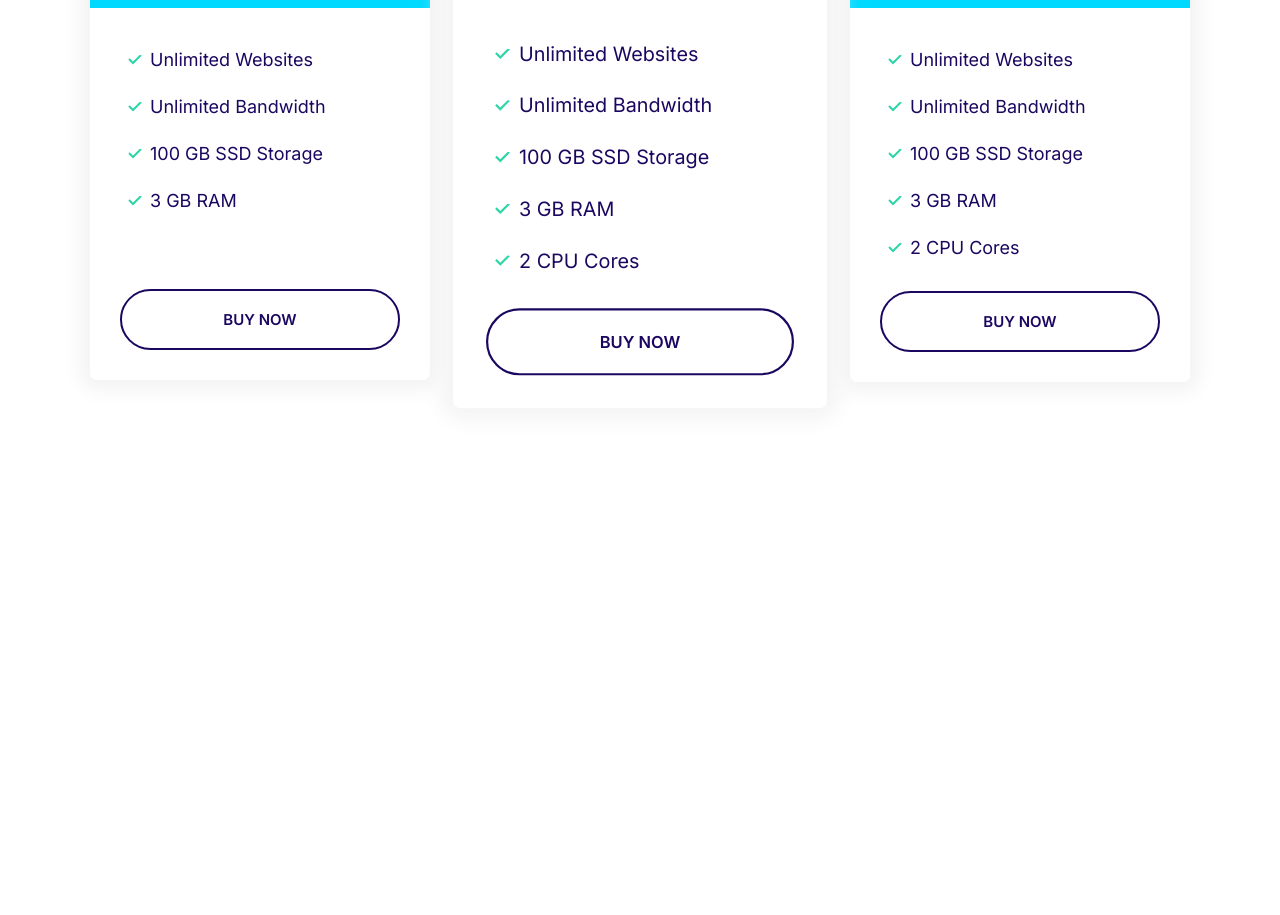
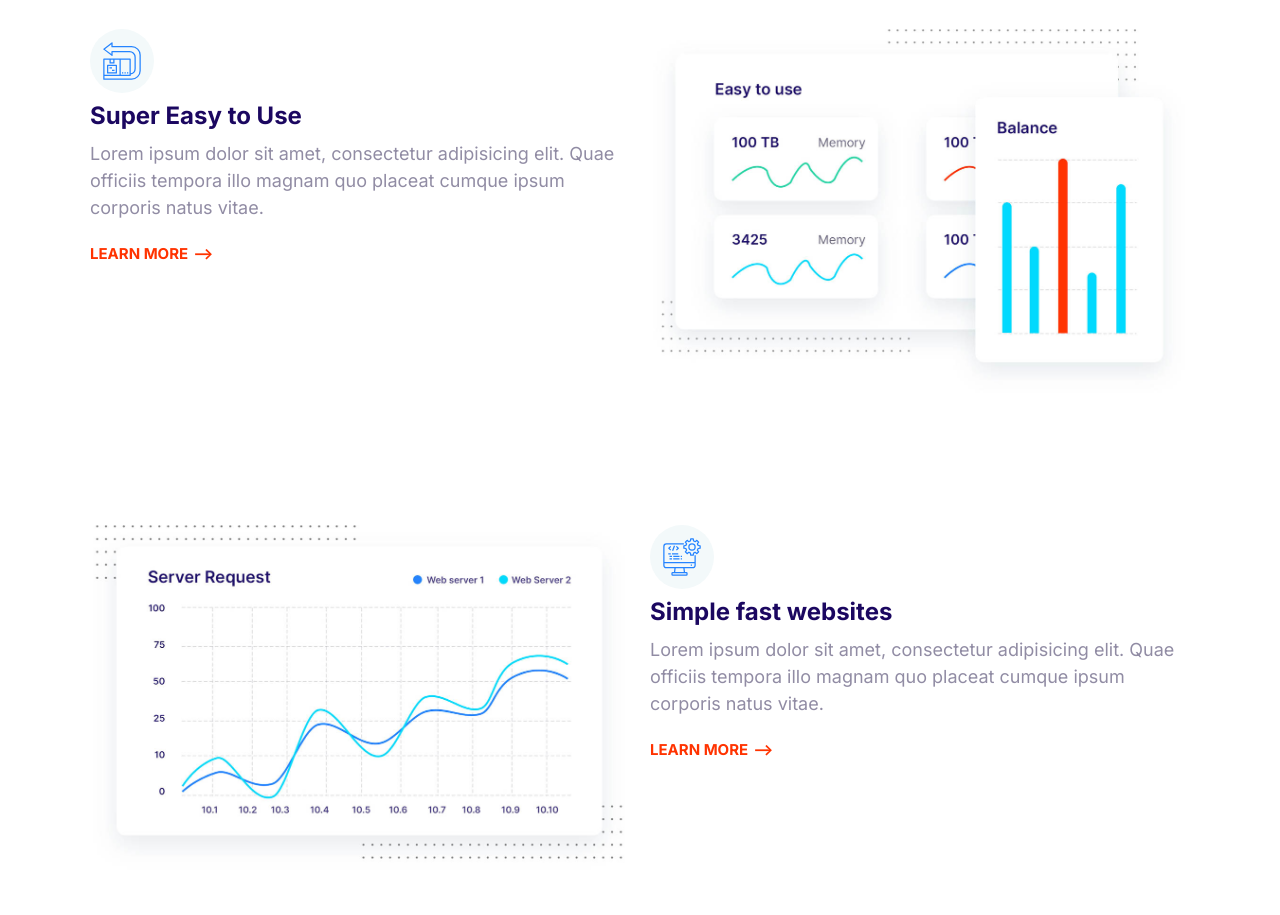
Before and after one commit to Khamoor/web_hosting, a plain HTML site: page index.html in a window 1280 px wide. Shown: the part 205-1120 px from the top of the page. Before the commit the page ends 800 px from the top, so only its background shows below. Drawn offline with Linux system fonts and the light colour scheme.

Commit message:
Build the block-feature component.

```diff
--- a/css/styles.css
+++ b/css/styles.css
@@ -816,3 +816,28 @@ a {
   max-width: 500px;
   margin: 0 auto;
 }
+
+/* Features */
+
+.feature {
+  gap: 4rem 2rem;
+  margin: 12rem 0;
+}
+
+.feature:first-of-type {
+  margin-top: 6rem;
+}
+
+.feature__heading {
+  margin: 1rem 0;
+}
+
+.feature__image {
+  width: 100%;
+}
+
+@media screen and (min-width: 768px) {
+  .feature:nth-of-type(even) .feature__content {
+    order: 2;
+  }
+}
--- a/index.html
+++ b/index.html
@@ -13,78 +13,74 @@
 </head>
 
 <body>
-    <section class="block container block-plans">
-        <div class="grid grid--1x3">
-            <div class="plan">
-                <div class="card card--secondary">
-                    <header class="card__header">
-                        <h3 class="plan__name">Entry</h3>
-                        <div class="card__header__spacing">
-                            <span class="plan__price">$14</span>
-                            <span class="plan__billing-cycle">/month</span>
-                            <span class="badge badge--secondary badge--small">10% OFF</span>
-                        </div>
-                        <span class="plan__description">Easy start on the cloud</span>
-                    </header>
-                    <div class="card__body">
-                        <ul class="list list--tick">
-                            <li class="list__item">Unlimited Websites</li>
-                            <li class="list__item">Unlimited Bandwidth</li>
-                            <li class="list__item">100 GB SSD Storage</li>
-                            <li class="list__item">3 GB RAM</li>
-                            <li class="list__item-empty"></li>
-                        </ul>
-                        <button class="btn btn--outline btn--block">Buy Now</button>
-                    </div>
-                </div>
+    <section class="block container">
+        <header class="block__header">
+            <h2>Host On The Cloud to Keep Growing</h2>
+            <p>Lorem ipsum dolor sit amet consectetur, adipisicing elit. Omnis, aspernatur.</p>
+        </header>
+        <article class="grid grid--1x2 feature">
+            <div class="feature__content">
+                <span class="icon-container">
+                    <svg class="icon icon--primary">
+                        <use xlink:href="images/sprite.svg#easy"></use>
+                    </svg>
+                </span>
+                <h3 class="feature__heading">Super Easy to Use</h3>
+                <p>
+                    Lorem ipsum dolor sit amet, consectetur adipisicing elit. Quae officiis tempora illo magnam quo
+                    placeat
+                    cumque ipsum corporis natus vitae.
+                </p>
+                <a href="#" class="link-arrow">Learn More</a>
             </div>
-            <div class="plan plan--popular">
-                <div class="card card--primary">
-                    <header class="card__header">
-                        <h3 class="plan__name">Business</h3>
-                        <div class="card__header__spacing">
-                            <span class="plan__price">$24</span>
-                            <span class="plan__billing-cycle">/month</span>
-                            <span class="badge badge--primary badge--small">20% OFF</span>
-                        </div>
-                        <span class="plan__description">Optimal Cloud Experience</span>
-                    </header>
-                    <div class="card__body">
-                        <ul class="list list--tick">
-                            <li class="list__item">Unlimited Websites</li>
-                            <li class="list__item">Unlimited Bandwidth</li>
-                            <li class="list__item">100 GB SSD Storage</li>
-                            <li class="list__item">3 GB RAM</li>
-                            <li class="list__item">2 CPU Cores</li>
-                        </ul>
-                        <button class="btn btn--outline btn--block">Buy Now</button>
-                    </div>
-                </div>
+            <picture>
+                <source type="images/webp" srcset="images/easy.webp 1x, images/easy@2x.webp 2x">
+                <source type="images/jpg" srcset="images/easy.jpg 1x, images/easy@2x.jpg 2x">
+                <img class="feature__image" src="images/easy@2x.jpg" alt="">
+            </picture>
+        </article>
+        <article class="grid grid--1x2 feature">
+            <div class="feature__content">
+                <span class="icon-container">
+                    <svg class="icon icon--primary">
+                        <use xlink:href="images/sprite.svg#computer"></use>
+                    </svg>
+                </span>
+                <h3 class="feature__heading">Simple fast websites</h3>
+                <p>
+                    Lorem ipsum dolor sit amet, consectetur adipisicing elit. Quae officiis tempora illo magnam quo
+                    placeat
+                    cumque ipsum corporis natus vitae.
+                </p>
+                <a href="#" class="link-arrow">Learn More</a>
             </div>
-            <div class="plan">
-                <div class="card card--secondary">
-                    <header class="card__header">
-                        <h3 class="plan__name">Business plus</h3>
-                        <div class="card__header__spacing">
-                            <span class="plan__price">$54</span>
-                            <span class="plan__billing-cycle">/month</span>
-                            <span class="badge badge--secondary badge--small">10% OFF</span>
-                        </div>
-                        <span class="plan__description">Easy start on the cloud</span>
-                    </header>
-                    <div class="card__body">
-                        <ul class="list list--tick">
-                            <li class="list__item">Unlimited Websites</li>
-                            <li class="list__item">Unlimited Bandwidth</li>
-                            <li class="list__item">100 GB SSD Storage</li>
-                            <li class="list__item">3 GB RAM</li>
-                            <li class="list__item">2 CPU Cores</li>
-                        </ul>
-                        <button class="btn btn--outline btn--block">Buy Now</button>
-                    </div>
-                </div>
+            <picture>
+                <source type="images/webp" srcset="images/fast.webp 1x, images/fast@2x.webp 2x">
+                <source type="images/jpg" srcset="images/fast.jpg 1x, images/fast@2x.jpg 2x">
+                <img class="feature__image" src="images/fast@2x.jpg" alt="">
+            </picture>
+        </article>
+        <article class="grid grid--1x2 feature">
+            <div class="feature__content">
+                <span class="icon-container">
+                    <svg class="icon icon--primary">
+                        <use xlink:href="images/sprite.svg#wordpress"></use>
+                    </svg>
+                </span>
+                <h3 class="feature__heading">WordPress made easy</h3>
+                <p>
+                    Lorem ipsum dolor sit amet, consectetur adipisicing elit. Quae officiis tempora illo magnam quo
+                    placeat
+                    cumque ipsum corporis natus vitae.
+                </p>
+                <a href="#" class="link-arrow">Learn More</a>
             </div>
-        </div>
+            <picture>
+                <source type="images/webp" srcset="images/wordpress.webp 1x, images/wordpress@2x.webp 2x">
+                <source type="images/jpg" srcset="images/wordpress.jpg 1x, images/wordpress@2x.jpg 2x">
+                <img class="feature__image" src="images/wordpress@2x.jpg" alt="">
+            </picture>
+        </article>
     </section>
     <script src="js/main.js"></script>
 </body>
```
Also changed, not shown: components/block-features.html (added, +69 -0 lines), images/easy.jpg (added), images/easy.webp (added), images/easy@2x.jpg (added), images/easy@2x.webp (added), images/fast.jpg (added), images/fast.webp (added), images/fast@2x.jpg (added), images/fast@2x.webp (added), images/wordpress.jpg (added), images/wordpress.webp (added), images/wordpress@2x.jpg (added), images/wordpress@2x.webp (added).
